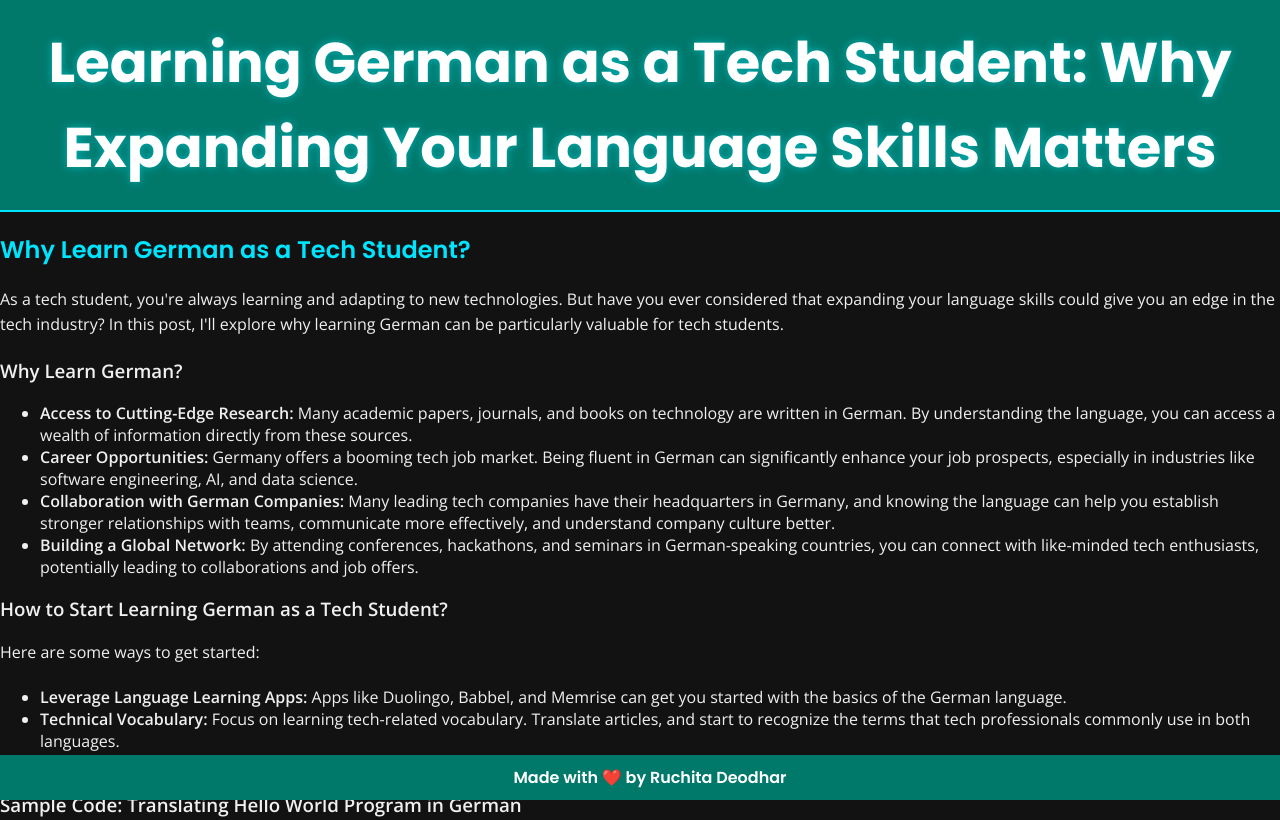
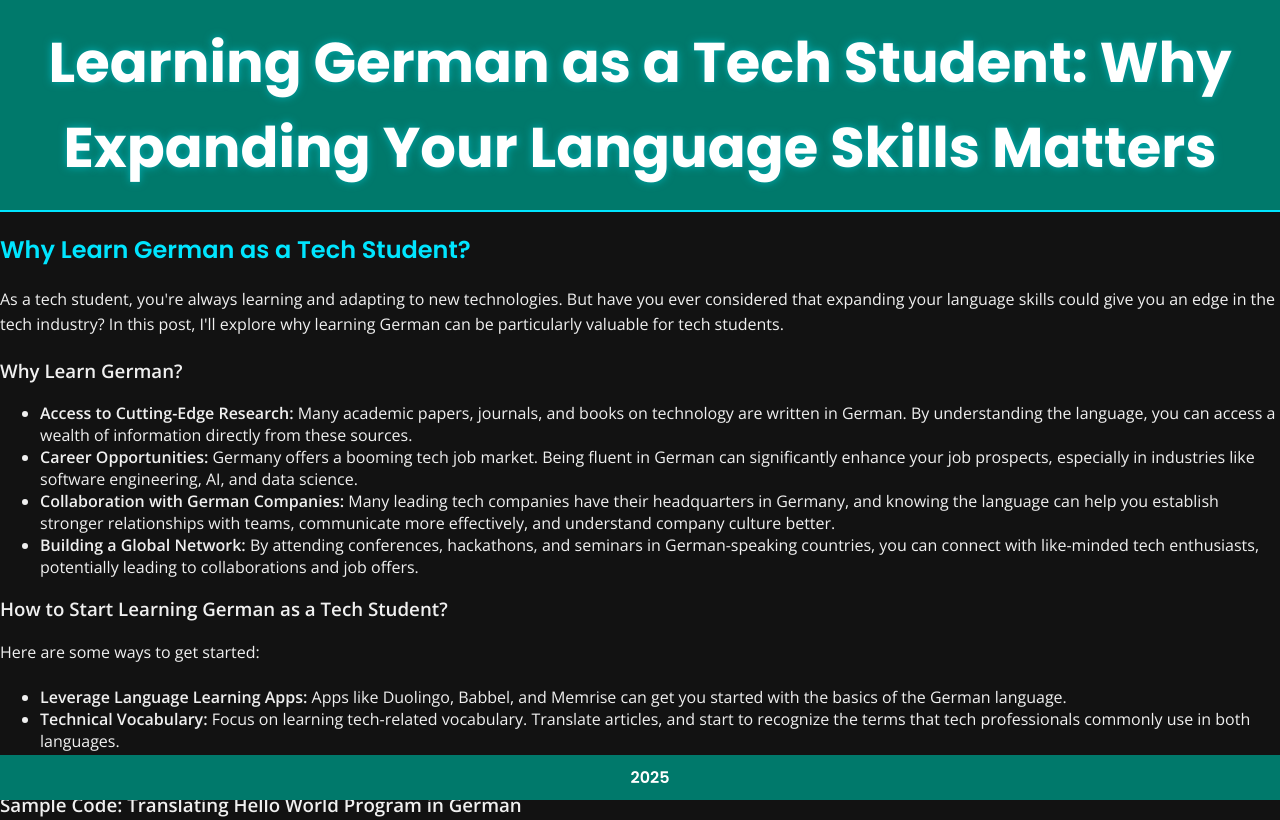
Before and after one commit to deodharruch4/portfolio_website, a plain HTML site: page blog2.html in a window 1280 px wide. Shown: the top 820 px of the page. Drawn offline with nearby package versions, Linux system fonts and the light colour scheme.

Commit message:
Update blog2.html

```diff
--- a/blog2.html
+++ b/blog2.html
@@ -116,7 +116,7 @@ hallo_welt()
     </main>
 
     <footer>
-        Made with ❤️ by Ruchita Deodhar
+        2025
       </footer>
 
       </body>
```
